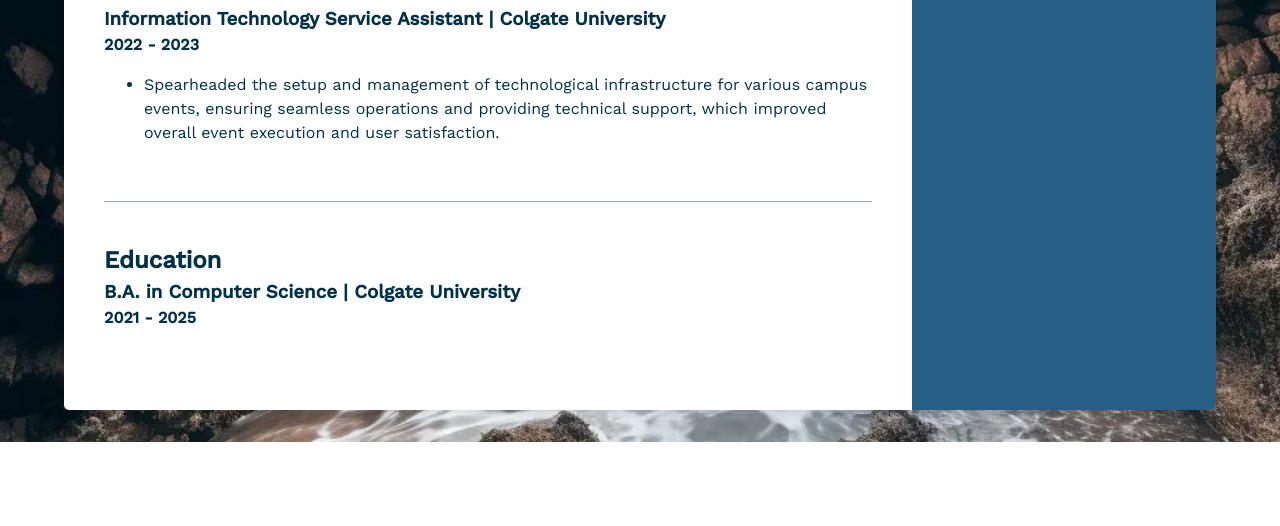
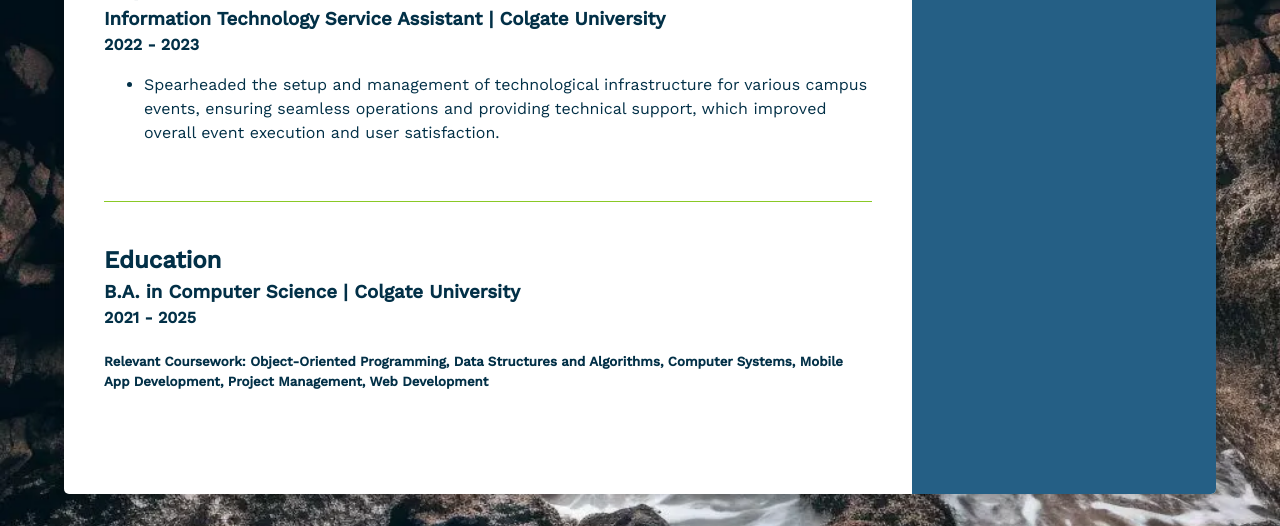
Before and after one commit to pcwhite-dot/webdev1-module3, a website: page docs/index.html in a window 1280 px wide. Shown: the part 501-1027 px from the top of the page. Before the commit the page ends 943 px from the top, so only its background shows below. Drawn offline with nearby package versions, Linux system fonts and the light colour scheme.

Commit message:
added a section that lists my coursework

```diff
--- a/docs/index.html
+++ b/docs/index.html
@@ -101,6 +101,7 @@
                 <h2>Education</h2> <!-- Title of the education section -->
                 <h3>B.A. in Computer Science | Colgate University</h3> <!-- Degree and university -->
                 <h4>2021 - 2025</h4> <!-- Duration of the degree -->
+                <h5>Relevant Coursework: Object-Oriented Programming, Data Structures and Algorithms, Computer Systems, Mobile App Development, Project Management, Web Development </h5>
             </section> <!-- Closes the education section -->
         </main> <!-- Closes the main content -->
     </div> <!-- Closes the container -->
```
